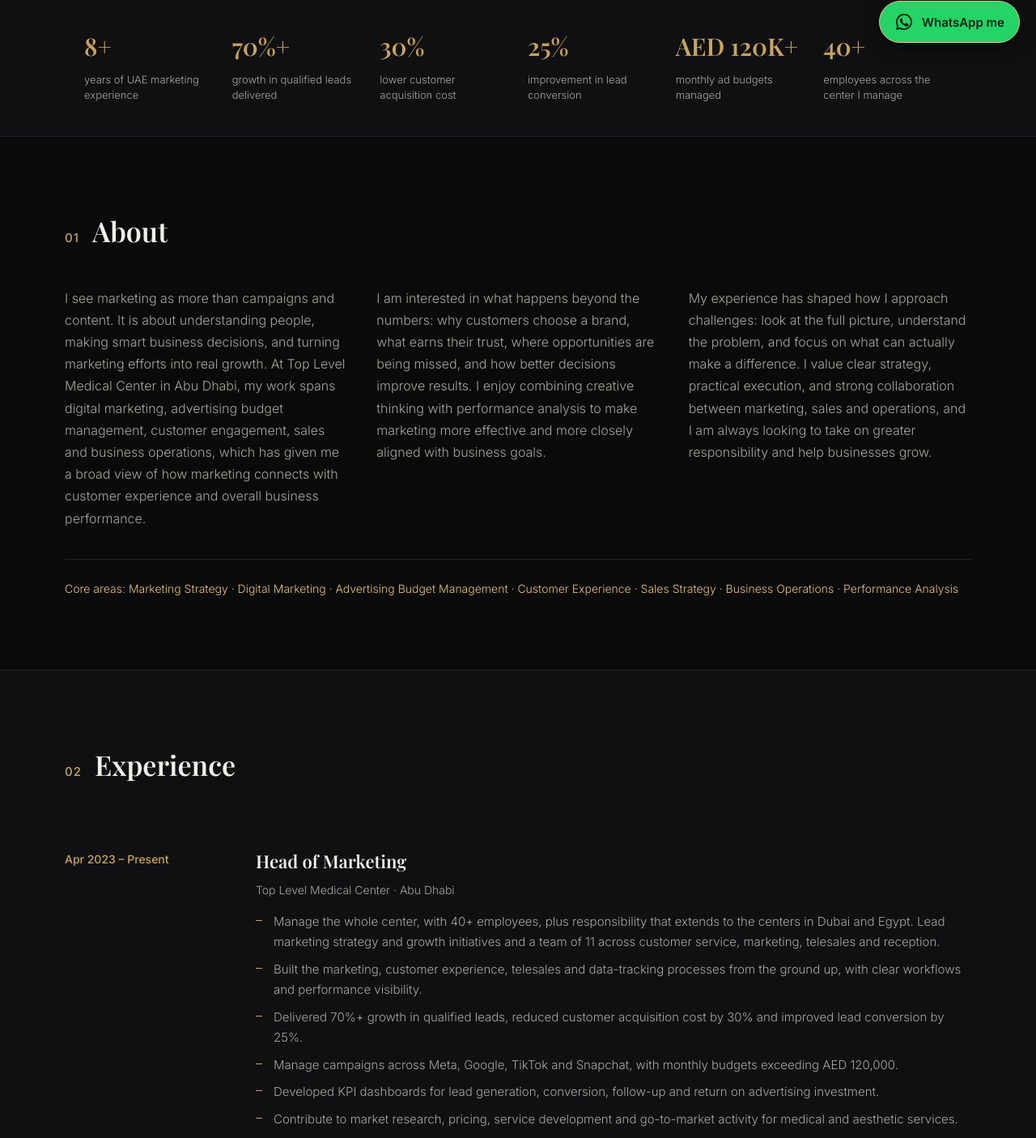
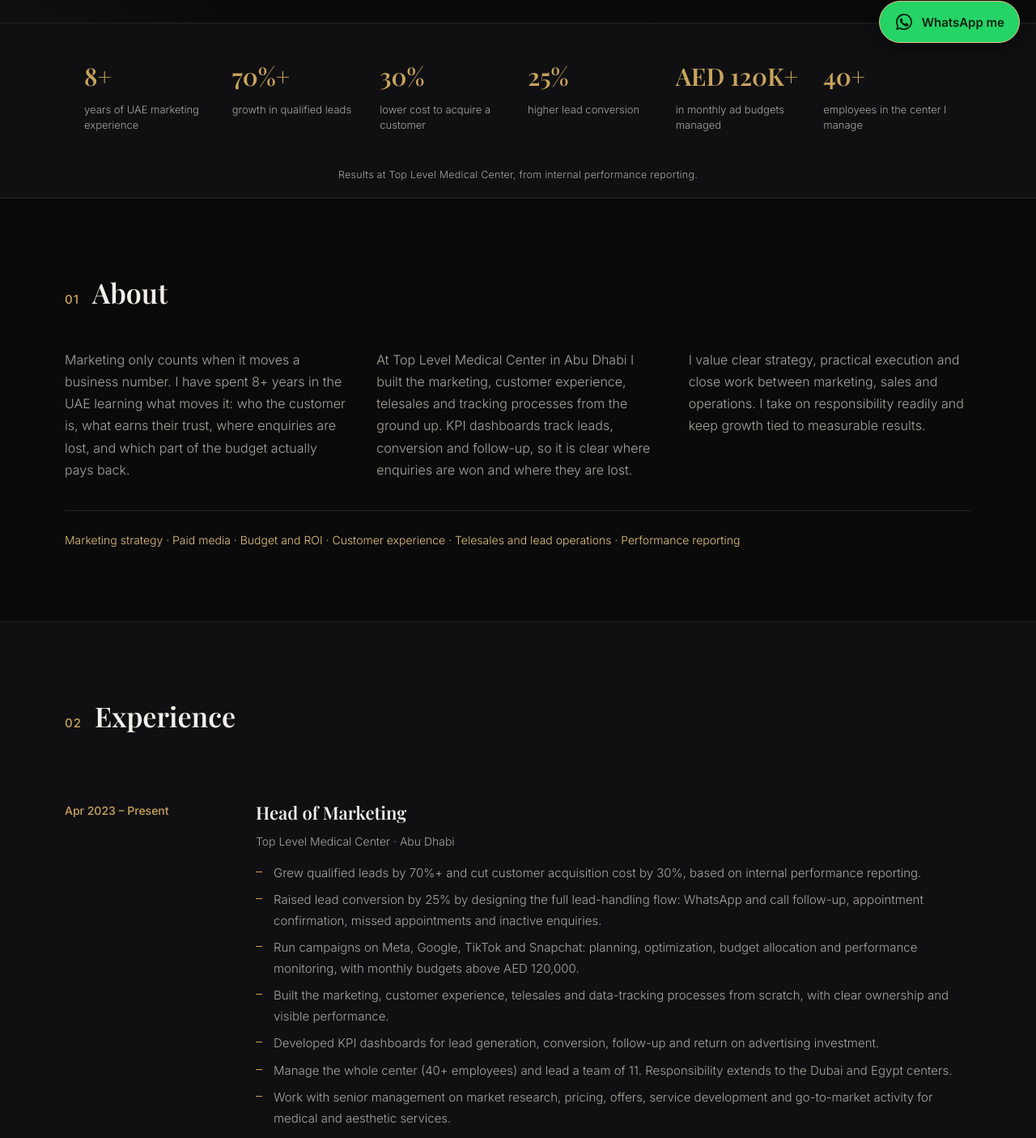
Before and after one commit to kareem-metwally/kareem-metwally.github.io, a plain HTML site: page index.html in a window 1280 px wide. Shown: the part 727-2132 px from the top of the page at 81% size. Drawn offline with nearby package versions, Linux system fonts and the light colour scheme; a script that the page names is missing.

Commit message:
Add files via upload

```diff
--- a/index.html
+++ b/index.html
@@ -4,7 +4,7 @@
 <meta charset="UTF-8">
 <meta name="viewport" content="width=device-width, initial-scale=1.0">
 <title>Kareem Metwally | Head of Marketing, Abu Dhabi</title>
-<meta name="description" content="Kareem Metwally is a marketing and growth leader in Abu Dhabi with 8+ years of UAE experience in marketing strategy, performance marketing, customer experience and team leadership.">
+<meta name="description" content="Kareem Metwally, Head of Marketing at Top Level Medical Center, Abu Dhabi. 70%+ growth in qualified leads, 30% lower acquisition cost, AED 120,000+ monthly ad budgets and a team of 11. 8+ years of UAE marketing experience.">
 <link rel="preconnect" href="https://fonts.googleapis.com">
 <link rel="preconnect" href="https://fonts.gstatic.com" crossorigin>
 <link href="https://fonts.googleapis.com/css2?family=Playfair+Display:wght@500;600;700&family=Inter:wght@300;400;500;600&display=swap" rel="stylesheet">
@@ -18,7 +18,7 @@
   "worksFor": { "@type": "Organization", "name": "Top Level Medical Center" },
   "address": { "@type": "PostalAddress", "addressLocality": "Abu Dhabi", "addressCountry": "AE" },
   "email": "mailto:kareem_metwally@yahoo.com",
-  "url": ""
+  "url": "https://kareem-metwally.github.io/"
 }
 </script>
 </head>
@@ -46,8 +46,8 @@
       <div class="hero-text">
         <p class="eyebrow">Head of Marketing &middot; Abu Dhabi, UAE</p>
         <h1>Kareem Metwally</h1>
-        <p class="headline">Marketing Leader &middot; Marketing Strategy &amp; Growth &middot; Digital Marketing &middot; Customer Experience &middot; Revenue Operations &amp; Business Performance</p>
-        <p class="intro">I combine strategic marketing leadership with hands-on execution: advertising budget management, lead generation, customer experience, telesales coordination and reporting. I connect marketing activity with business objectives and use data to support better decisions.</p>
+        <p class="headline">I turn advertising spend into qualified leads, and qualified leads into customers.</p>
+        <p class="intro">At Top Level Medical Center I run paid media across Meta, Google, TikTok and Snapchat on budgets above AED 120,000 a month, and I own what happens after the click: telesales, follow-up and reporting. I lead a team of 11 inside a center of 40+ employees, and I judge every campaign by the business result it produces.</p>
         <div class="hero-actions">
           <a class="btn btn-gold" href="kareem-metwally-cv.pdf" download>Download CV (PDF)</a>
           <a class="btn btn-ghost" href="#video">Watch my introduction</a>
@@ -75,23 +75,24 @@
   <section class="stats">
     <div class="stats-inner">
       <div class="stat"><span class="stat-num">8+</span><span class="stat-label">years of UAE marketing experience</span></div>
-      <div class="stat"><span class="stat-num">70%+</span><span class="stat-label">growth in qualified leads delivered</span></div>
-      <div class="stat"><span class="stat-num">30%</span><span class="stat-label">lower customer acquisition cost</span></div>
-      <div class="stat"><span class="stat-num">25%</span><span class="stat-label">improvement in lead conversion</span></div>
-      <div class="stat"><span class="stat-num">AED 120K+</span><span class="stat-label">monthly ad budgets managed</span></div>
-      <div class="stat"><span class="stat-num">40+</span><span class="stat-label">employees across the center I manage</span></div>
+      <div class="stat"><span class="stat-num">70%+</span><span class="stat-label">growth in qualified leads</span></div>
+      <div class="stat"><span class="stat-num">30%</span><span class="stat-label">lower cost to acquire a customer</span></div>
+      <div class="stat"><span class="stat-num">25%</span><span class="stat-label">higher lead conversion</span></div>
+      <div class="stat"><span class="stat-num">AED 120K+</span><span class="stat-label">in monthly ad budgets managed</span></div>
+      <div class="stat"><span class="stat-num">40+</span><span class="stat-label">employees in the center I manage</span></div>
     </div>
+    <p class="stats-note">Results at Top Level Medical Center, from internal performance reporting.</p>
   </section>
 
   <section id="about" class="section">
     <div class="section-inner">
       <h2><span class="h2-index">01</span>About</h2>
       <div class="about-grid">
-        <p>I see marketing as more than campaigns and content. It is about understanding people, making smart business decisions, and turning marketing efforts into real growth. At Top Level Medical Center in Abu Dhabi, my work spans digital marketing, advertising budget management, customer engagement, sales and business operations, which has given me a broad view of how marketing connects with customer experience and overall business performance.</p>
-        <p>I am interested in what happens beyond the numbers: why customers choose a brand, what earns their trust, where opportunities are being missed, and how better decisions improve results. I enjoy combining creative thinking with performance analysis to make marketing more effective and more closely aligned with business goals.</p>
-        <p>My experience has shaped how I approach challenges: look at the full picture, understand the problem, and focus on what can actually make a difference. I value clear strategy, practical execution, and strong collaboration between marketing, sales and operations, and I am always looking to take on greater responsibility and help businesses grow.</p>
+        <p>Marketing only counts when it moves a business number. I have spent 8+ years in the UAE learning what moves it: who the customer is, what earns their trust, where enquiries are lost, and which part of the budget actually pays back.</p>
+        <p>At Top Level Medical Center in Abu Dhabi I built the marketing, customer experience, telesales and tracking processes from the ground up. KPI dashboards track leads, conversion and follow-up, so it is clear where enquiries are won and where they are lost.</p>
+        <p>I value clear strategy, practical execution and close work between marketing, sales and operations. I take on responsibility readily and keep growth tied to measurable results.</p>
       </div>
-      <p class="core-line">Core areas: Marketing Strategy &middot; Digital Marketing &middot; Advertising Budget Management &middot; Customer Experience &middot; Sales Strategy &middot; Business Operations &middot; Performance Analysis</p>
+      <p class="core-line">Marketing strategy &middot; Paid media &middot; Budget and ROI &middot; Customer experience &middot; Telesales and lead operations &middot; Performance reporting</p>
     </div>
   </section>
 
@@ -106,12 +107,13 @@
             <h3>Head of Marketing</h3>
             <p class="job-org">Top Level Medical Center &middot; Abu Dhabi</p>
             <ul>
-              <li>Manage the whole center, with 40+ employees, plus responsibility that extends to the centers in Dubai and Egypt. Lead marketing strategy and growth initiatives and a team of 11 across customer service, marketing, telesales and reception.</li>
-              <li>Built the marketing, customer experience, telesales and data-tracking processes from the ground up, with clear workflows and performance visibility.</li>
-              <li>Delivered 70%+ growth in qualified leads, reduced customer acquisition cost by 30% and improved lead conversion by 25%.</li>
-              <li>Manage campaigns across Meta, Google, TikTok and Snapchat, with monthly budgets exceeding AED 120,000.</li>
+              <li>Grew qualified leads by 70%+ and cut customer acquisition cost by 30%, based on internal performance reporting.</li>
+              <li>Raised lead conversion by 25% by designing the full lead-handling flow: WhatsApp and call follow-up, appointment confirmation, missed appointments and inactive enquiries.</li>
+              <li>Run campaigns on Meta, Google, TikTok and Snapchat: planning, optimization, budget allocation and performance monitoring, with monthly budgets above AED 120,000.</li>
+              <li>Built the marketing, customer experience, telesales and data-tracking processes from scratch, with clear ownership and visible performance.</li>
               <li>Developed KPI dashboards for lead generation, conversion, follow-up and return on advertising investment.</li>
-              <li>Contribute to market research, pricing, service development and go-to-market activity for medical and aesthetic services.</li>
+              <li>Manage the whole center (40+ employees) and lead a team of 11. Responsibility extends to the Dubai and Egypt centers.</li>
+              <li>Work with senior management on market research, pricing, offers, service development and go-to-market activity for medical and aesthetic services.</li>
             </ul>
           </div>
         </article>
@@ -197,7 +199,7 @@
   <section id="leadership" class="section">
     <div class="section-inner">
       <h2><span class="h2-index">04</span>Leadership &amp; scope</h2>
-      <p class="lead-intro">I manage the whole center: 40+ employees, including a team of 11 (4 customer service and marketing, 3 telesales, 4 reception). My responsibility also extends to the centers in Dubai and Egypt.</p>
+      <p class="lead-intro">I manage the whole center: 40+ employees, including a direct team of 11 (4 customer service and marketing, 3 telesales, 4 reception). My responsibility also extends to the Dubai and Egypt centers.</p>
       <div class="scope-grid">
         <figure><img src="scope-leadership.jpg" alt="Illustration of a leader in front of a large team structure" loading="lazy" width="1280" height="720"><figcaption>Leading a 40+ person center</figcaption></figure>
         <figure><img src="scope-centers.jpg" alt="Schematic of the Abu Dhabi center, with the Dubai and Egypt centers connected to Kareem Metwally, Head of Marketing" loading="lazy" width="1280" height="720"><figcaption>Abu Dhabi, plus the Dubai and Egypt centers</figcaption></figure>
@@ -267,7 +269,7 @@
   <section id="contact" class="section section-alt">
     <div class="section-inner">
       <h2><span class="h2-index">07</span>Contact</h2>
-      <p class="contact-lead">Based in Abu Dhabi, United Arab Emirates. Open to marketing leadership opportunities.</p>
+      <p class="contact-lead">Based in Abu Dhabi, UAE. Open to marketing leadership opportunities. The fastest way to reach me is WhatsApp or email.</p>
       <div class="contact-grid">
         <a class="contact-card" href="mailto:kareem_metwally@yahoo.com">
           <span class="contact-label">Email</span>
--- a/styles.css
+++ b/styles.css
@@ -76,7 +76,7 @@ a:hover { color: var(--gold-bright); }
 .eyebrow { color: var(--gold); letter-spacing: 2.5px; text-transform: uppercase; font-size: 12px; font-weight: 500; }
 .eyebrow-ar { color: var(--muted); font-size: 14px; margin-top: 6px; }
 .hero h1 { font-size: 58px; line-height: 1.1; margin: 18px 0 14px; }
-.headline { color: var(--gold-bright); font-size: 17px; font-weight: 400; line-height: 1.6; }
+.headline { color: var(--gold-bright); font-size: 20px; font-weight: 400; line-height: 1.6; }
 .intro { color: var(--muted); margin-top: 20px; max-width: 56ch; }
 .hero-actions { display: flex; gap: 14px; margin-top: 32px; flex-wrap: wrap; }
 .hero-contact { display: flex; align-items: center; gap: 12px; margin-top: 26px; font-size: 14px; flex-wrap: wrap; }
@@ -197,3 +197,5 @@ h2 { font-size: 34px; margin-bottom: 40px; display: flex; align-items: baseline;
 .scope-grid figcaption { padding: 12px 16px; color: var(--muted); font-size: 14px; }
 .scope-video { max-width: 100%; }
 @media (max-width: 640px) { .scope-grid { grid-template-columns: 1fr; } }
+
+.stats-note { max-width: 1120px; margin: 0 auto; padding: 0 24px 18px; font-size: 12.5px; color: var(--muted, #8f8a80); text-align: center; letter-spacing: .02em; }
```
